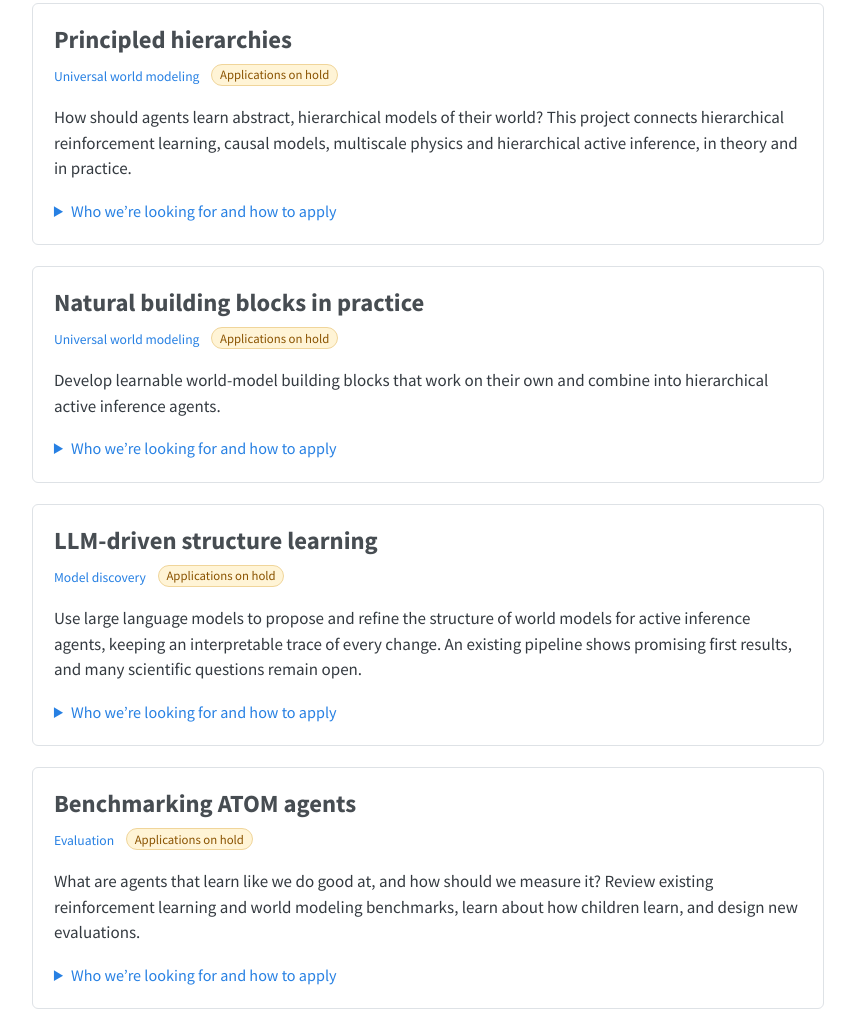
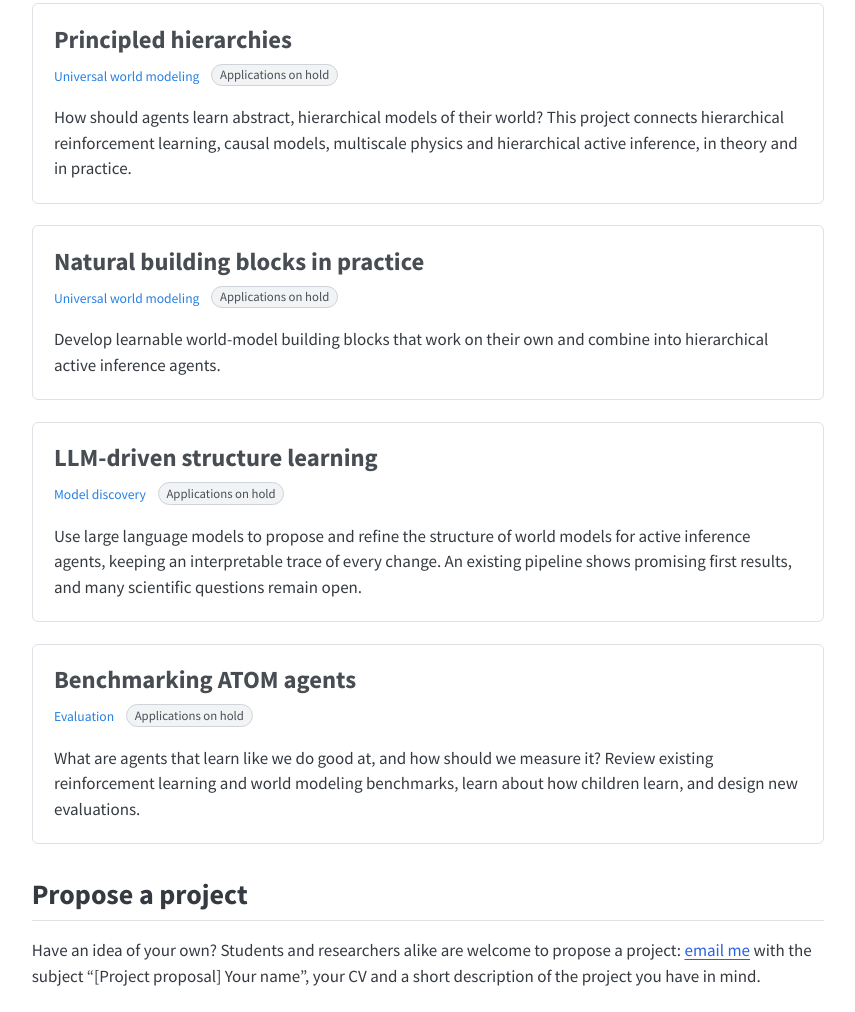
Before and after one commit to lancelotdacosta/published-personal-website, a plain HTML site: page opportunities.html in a window 1280 px wide. Shown: the part 295-1307 px from the top of the page, without its empty margins (247-1102 px from the left). Drawn offline with Linux system fonts and the light colour scheme.

Commit message:
Opportunities: hide how-to-apply on projects with applications on hold; grey on-hold label
Co-Authored-By: Claude Opus 5.5 <noreply@anthropic.com>
Claude-Session: https://claude.ai/code/session_01CTeit5vjCvM8X69WDqDZvP

```diff
--- a/opportunities.html
+++ b/opportunities.html
@@ -165,49 +165,21 @@ ul.task-list li input[type="checkbox"] {
 <h3 data-anchor-id="principled-hierarchies">Principled hierarchies</h3>
 <p><span class="project-tag">Universal world modeling</span> <span class="project-hold">Applications on hold</span></p>
 <p>How should agents learn abstract, hierarchical models of their world? This project connects hierarchical reinforcement learning, causal models, multiscale physics and hierarchical active inference, in theory and in practice.</p>
-<details class="project-details">
-<summary>
-Who we’re looking for and how to apply
-</summary>
-<p><strong>We are looking for:</strong> a student with a strong theoretical background and an interest in machine learning; relevant experience is a plus. Ideally full-time or close to it. You would work with a full-time PhD student on the project and experts across ATOM, and lead a paper as first or joint first author, targeting submission by May 2027.</p>
-<p><strong>Apply:</strong> <a href="assets/Lancelot_Da_Costa_CV.pdf" class="email-gate" data-to="=UGZucGct5yZyVnYlR2Zh1WLpBXbAJXY3FGc" data-cc="me,=MWZiVWdx5SYslWbAlWZp1WYz5Caz92buFWb,=UGZucGct5ibldmbpJWZ1RHQoVGZhpXbhx2bodmLpxWY,=UGd1RXa0Nnbp5SZj5WZyVmZulWZ2lGdjFGQhVGazFGc3Vmck5WY" data-subject="[Principled hierarchies] Your name">Email Aman Pawar</a>, cc’ing <span class="email-name" data-addr="me">Lancelot Da Costa</span>, <span class="email-name" data-addr="=MWZiVWdx5SYslWbAlWZp1WYz5Caz92buFWb">Manoosh Samiei</span>, <span class="email-name" data-addr="=UGZucGct5ibldmbpJWZ1RHQoVGZhpXbhx2bodmLpxWY">Ali Gholamzadeh</span> and <span class="email-name" data-addr="=UGd1RXa0Nnbp5SZj5WZyVmZulWZ2lGdjFGQhVGazFGc3Vmck5WY">Andrew Pashea</span>, with the subject “[Principled hierarchies] Your name”, your CV and one or two paragraphs on why you are interested, which areas interest you most, how many hours per week you can commit, and anything not obvious from your CV.</p>
-</details>
 </section>
 <section id="natural-building-blocks-in-practice" class="level3 project-card">
 <h3 data-anchor-id="natural-building-blocks-in-practice">Natural building blocks in practice</h3>
 <p><span class="project-tag">Universal world modeling</span> <span class="project-hold">Applications on hold</span></p>
 <p>Develop learnable world-model building blocks that work on their own and combine into hierarchical active inference agents.</p>
-<details class="project-details">
-<summary>
-Who we’re looking for and how to apply
-</summary>
-<p><strong>We are looking for:</strong> up to two contributors, one leaning towards modeling and learning, the other towards benchmarking and implementation, with strong Python and a working knowledge of probabilistic models; relevant experience is a plus. Ideally full-time or close to it. The goal is a manuscript and open-source code by May 2027.</p>
-<p><strong>Apply:</strong> <a href="assets/Lancelot_Da_Costa_CV.pdf" class="email-gate" data-to="=UGd1RXa0Nnbp5SZj5WZyVmZulWZ2lGdjFGQhVGazFGc3Vmck5WY" data-cc="me" data-subject="[Natural building blocks] Your name">Email Andrew Pashea</a>, cc’ing <span class="email-name" data-addr="me">Lancelot Da Costa</span>, with the subject “[Natural building blocks] Your name”, your CV and a few paragraphs on why you are interested, which strand you lean towards, and how many hours per week you can commit.</p>
-</details>
 </section>
 <section id="llm-driven-structure-learning" class="level3 project-card">
 <h3 data-anchor-id="llm-driven-structure-learning">LLM-driven structure learning</h3>
 <p><span class="project-tag">Model discovery</span> <span class="project-hold">Applications on hold</span></p>
 <p>Use large language models to propose and refine the structure of world models for active inference agents, keeping an interpretable trace of every change. An existing pipeline shows promising first results, and many scientific questions remain open.</p>
-<details class="project-details">
-<summary>
-Who we’re looking for and how to apply
-</summary>
-<p><strong>We are looking for:</strong> a motivated student or a team of two to take the project forward, with solid Python and an interest in LLM-based program and model synthesis; experience with probabilistic modelling or active inference is a plus. Ideally full-time or close to it, although strong relevant experience can make up for fewer hours. The goal is a paper at ICML (deadline expected in late January 2027) or NeurIPS (expected in mid-May 2027).</p>
-<p><strong>Apply:</strong> <a href="assets/Lancelot_Da_Costa_CV.pdf" class="email-gate" data-to="me" data-cc="t92YuwWah12ZA9GdhZHbhNXbt9Gd" data-subject="[LLM structure learning] Your name">Email Lancelot Da Costa</a>, cc’ing <span class="email-name" data-addr="t92YuwWah12ZA9GdhZHbhNXbt9Gd">Tommaso Salvatori</span>, with the subject “[LLM structure learning] Your name”, your CV, a few lines on why this project interests you, and how many hours per week you can commit.</p>
-</details>
 </section>
 <section id="benchmarking-atom-agents" class="level3 project-card">
 <h3 data-anchor-id="benchmarking-atom-agents">Benchmarking ATOM agents</h3>
 <p><span class="project-tag">Evaluation</span> <span class="project-hold">Applications on hold</span></p>
 <p>What are agents that learn like we do good at, and how should we measure it? Review existing reinforcement learning and world modeling benchmarks, learn about how children learn, and design new evaluations.</p>
-<details class="project-details">
-<summary>
-Who we’re looking for and how to apply
-</summary>
-<p><strong>We are looking for:</strong> a student interested in reinforcement learning, world modeling and evaluation, and ideally in how children learn; relevant experience is a plus. Ideally full-time or close to it. The goal is a paper at ICML (deadline expected in late January 2027) or NeurIPS (expected in mid-May 2027).</p>
-<p><strong>Apply:</strong> <a href="assets/Lancelot_Da_Costa_CV.pdf" class="email-gate" data-to="me" data-subject="[Benchmarking ATOM agents] Your name">Email Lancelot Da Costa</a> with the subject “[Benchmarking ATOM agents] Your name”, your CV, a few lines on why this project interests you, and how many hours per week you can commit.</p>
-</details>
 </section>
 </section>
 <section id="propose-a-project" class="level2">
--- a/styles.css
+++ b/styles.css
@@ -184,9 +184,9 @@ main.content {
 .project-hold {
   display: inline-block;
   font-size: 0.75em;
-  color: #8a5300;
-  background: #fff4d6;
-  border: 1px solid #f0d59a;
+  color: #495057;
+  background: #f1f3f5;
+  border: 1px solid #ced4da;
   border-radius: 999px;
   padding: 0.05em 0.6em;
   margin-left: 0.5rem;
```
